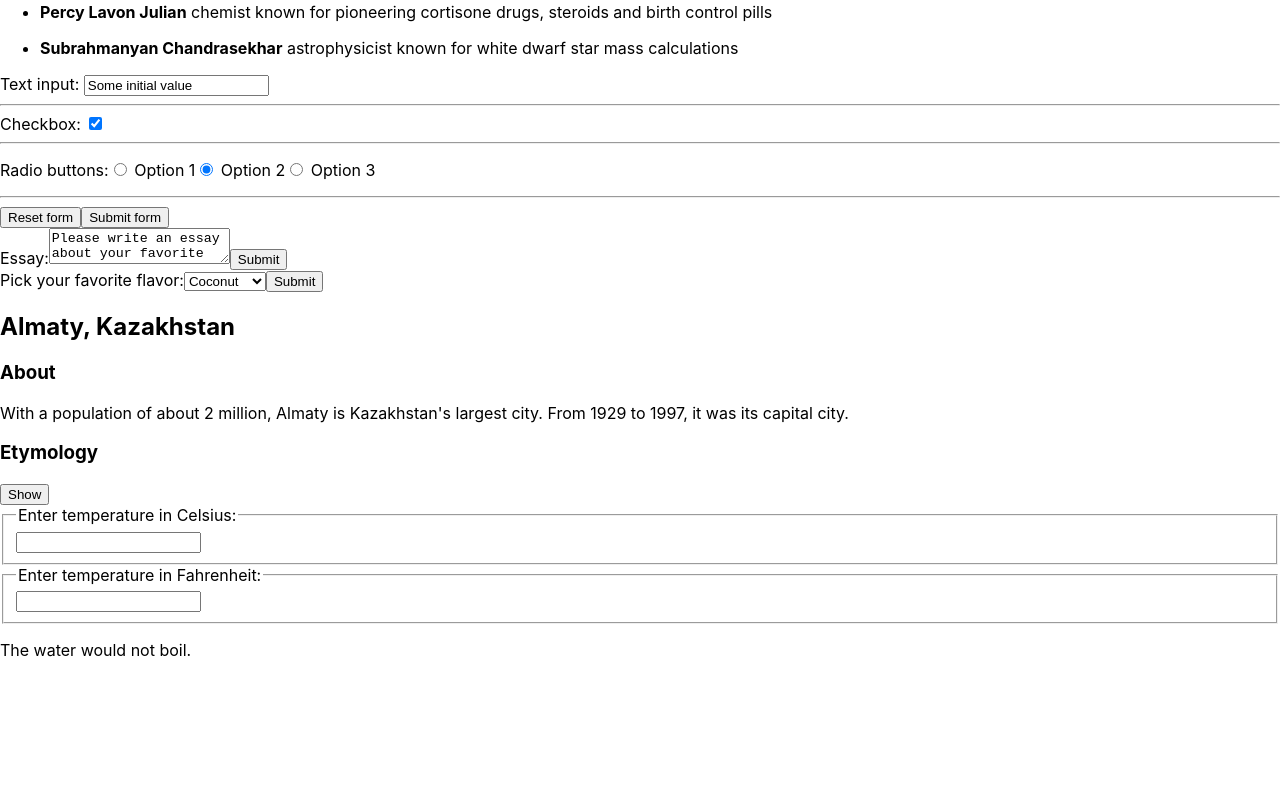
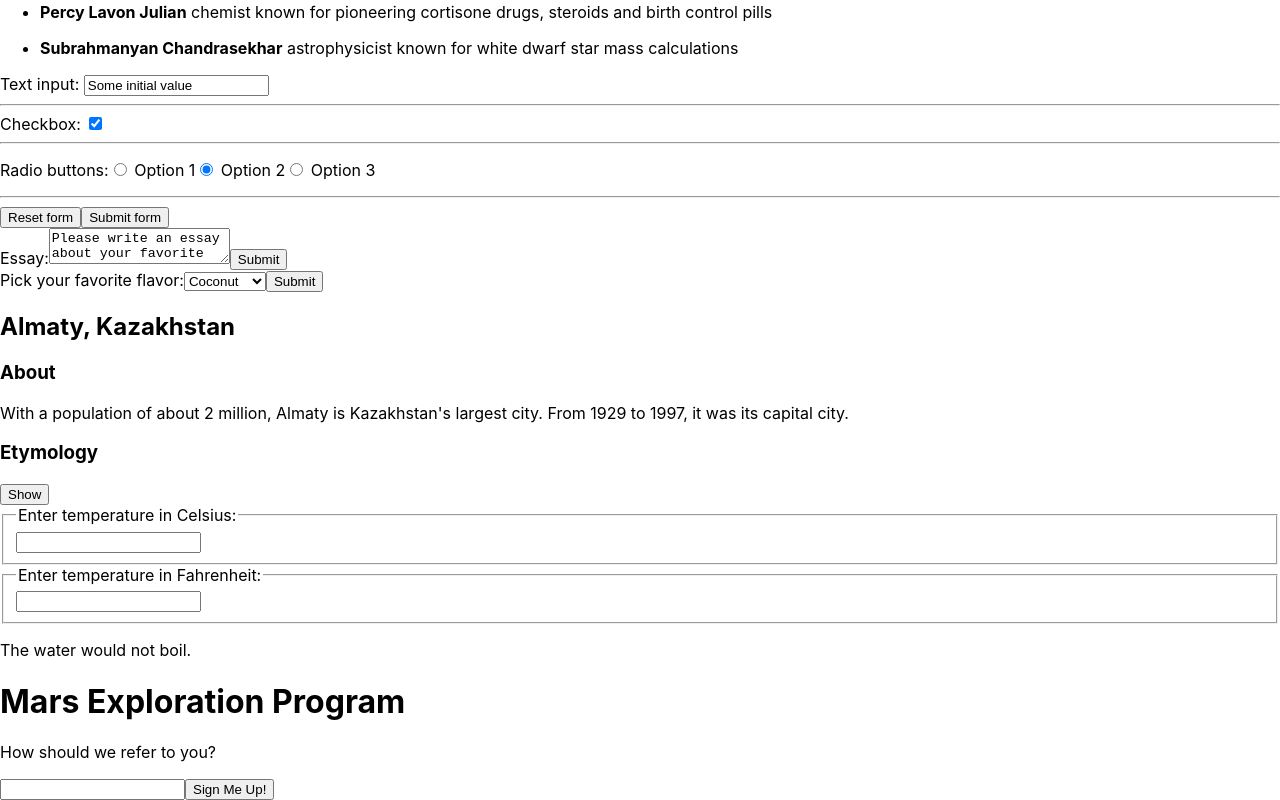
Before and after one commit to muthulakshmimurugan/reactjs, a React (Create React App) app: page / in a window 1280 px wide. Shown: the part 932-1732 px from the top of the page. Before the commit the page ends 1608 px from the top, so only its background shows below. Built offline with nearby package versions, Linux system fonts and the light colour scheme.

Commit message:
composition functionality

```diff
--- a/src/App.js
+++ b/src/App.js
@@ -11,6 +11,7 @@ import EssayForm from './textarea';
 import FlavorForm from './select';
 import Accordion from './sharingComponents';
 import Calculator from './calculator';
+import SignUpDialog from './composition';
 
  function AppTest() {
   const messages = ['React', 'Re: React', 'Re:Re: React'];
@@ -28,6 +29,7 @@ import Calculator from './calculator';
     <FlavorForm />
     <Accordion />
     <Calculator />
+    <SignUpDialog />
     </div>
 
 
--- /dev/null
+++ b/src/composition.js
@@ -0,0 +1,54 @@
+import React from 'react';
+function FancyBorder(props) {
+    return (
+      <div className={'FancyBorder FancyBorder-' + props.color}>
+        {props.children}
+      </div>
+    );
+  }
+
+  function Dialog(props) {
+    return (
+      <FancyBorder color="blue">
+        <h1 className="Dialog-title">
+          {props.title}
+        </h1>
+        <p className="Dialog-message">
+          {props.message}
+        </p>
+        {props.children}
+      </FancyBorder>
+    );
+  }
+
+  class SignUpDialog extends React.Component {
+    constructor(props) {
+      super(props);
+      this.handleChange = this.handleChange.bind(this);
+      this.handleSignUp = this.handleSignUp.bind(this);
+      this.state = {login: ''};
+    }
+
+    render() {
+      return (
+        <Dialog title="Mars Exploration Program"
+                message="How should we refer to you?">
+          <input value={this.state.login}
+                 onChange={this.handleChange} />
+          <button onClick={this.handleSignUp}>
+            Sign Me Up!
+          </button>
+        </Dialog>
+      );
+    }
+
+    handleChange(e) {
+      this.setState({login: e.target.value});
+    }
+
+    handleSignUp() {
+      alert(`Welcome aboard, ${this.state.login}!`);
+    }
+  }
+
+  export default SignUpDialog;
```
